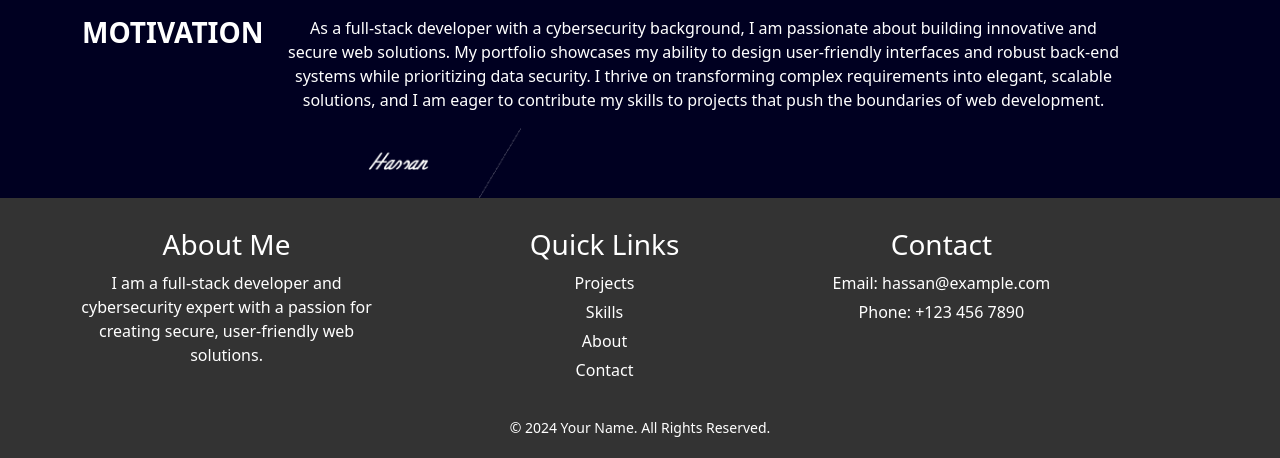
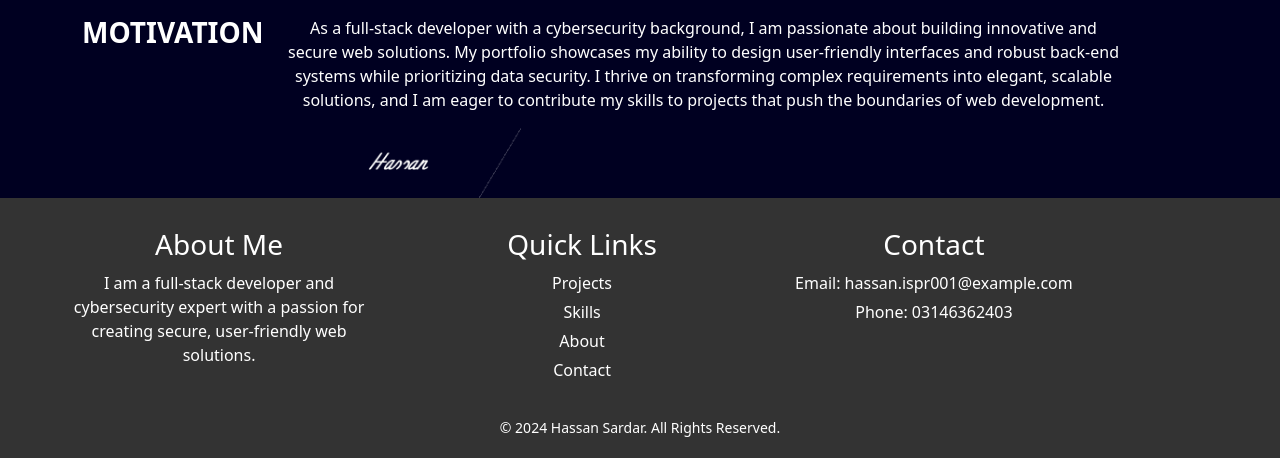
Before and after one commit to hassansardar804/portfolio-website, a plain HTML site: page index.html in a window 1280 px wide. Shown: the part 2314-2772 px from the top of the page. Drawn offline with nearby package versions, Linux system fonts and the light colour scheme.

Commit message:
update portfolio

```diff
--- a/index.html
+++ b/index.html
@@ -251,15 +251,15 @@
     </div>
     <div class="footer-section contact">
       <h3>Contact</h3>
-      <p>Email: hassan@example.com</p>
-      <p>Phone: +123 456 7890</p>
+      <p>Email: hassan.ispr001@example.com</p>
+      <p>Phone: 03146362403</p>
     </div>
     <div class="footer-section social">
 
     </div>
   </div>
   <div class="footer-bottom">
-    &copy; 2024 Your Name. All Rights Reserved.
+    &copy; 2024 Hassan Sardar. All Rights Reserved.
   </div>
 </footer>
 
```
